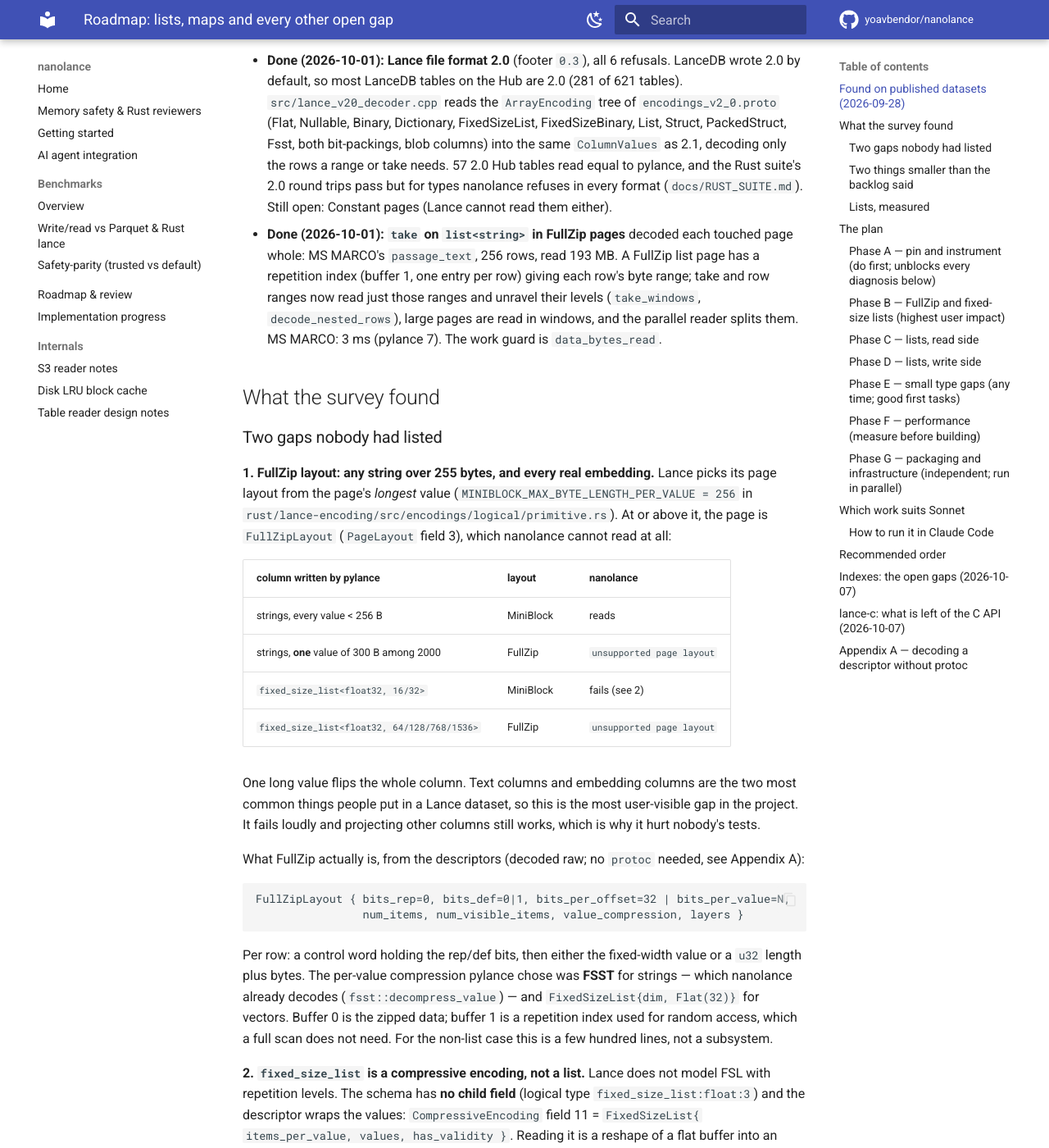
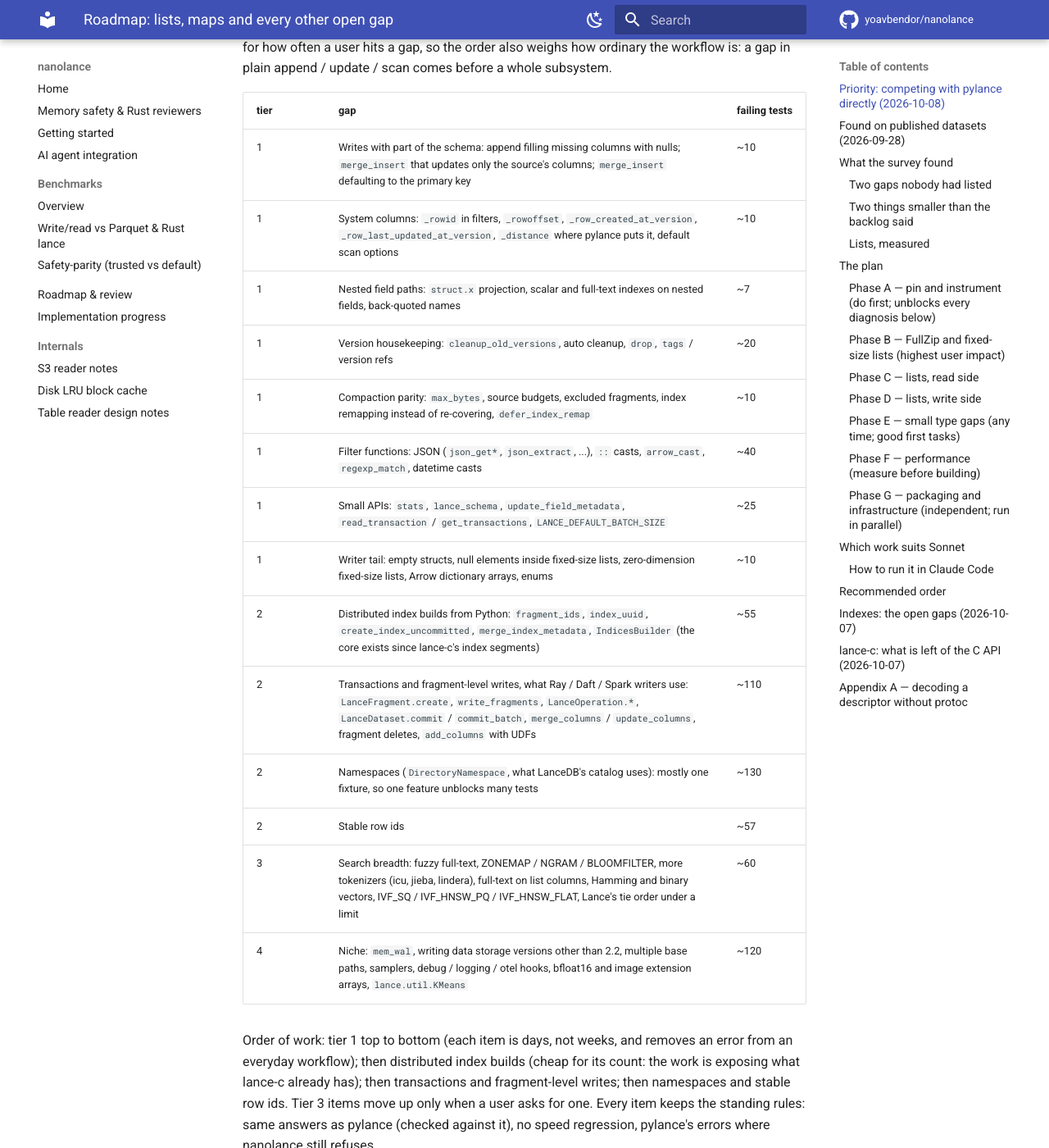
Before and after one commit to yoavbendor/nanolance, an MkDocs documentation site: the page built from docs/ROADMAP.md, in a window 1280 px wide and 1400 px high, scrolled down 524 px. Shown: the whole window at 82% size. Built offline with MkDocs 1.6.1 and Material for MkDocs 9.7.7, drawn with Linux system fonts in a browser that asks for light colours; comment, search, counter and statistics services are not loaded; some of the changed text lies outside the part shown.

Commit message:
Roadmap: reprioritize by what pylance users hit, from pylance's suite
Every failing test of pylance 12's suite grouped by cause; everyday
write / scan / update gaps come first, then distributed index builds,
transactions and namespaces, then search breadth.

Co-Authored-By: Claude Opus 5.5 <noreply@anthropic.com>
Claude-Session: https://claude.ai/code/session_014PGy9PK68gHvyR8T1r5ueY

```diff
--- a/docs/ROADMAP.md
+++ b/docs/ROADMAP.md
@@ -7,6 +7,40 @@ it names the evidence, the files, the oracle that proves it done, and which mode
 Everything below was **measured against pylance 2.2 files written for this plan**, not taken from the
 backlog. That changed the picture substantially. Two gaps nobody had listed are bigger than lists, and
 two items the backlog called large are small.
+
+---
+
+## Priority: competing with pylance directly (2026-10-08)
+
+This order supersedes the "Suggested order" lines further down. The evidence is pylance 12's own
+suite, run against nanolance.lance with every failure grouped by its cause: nanolance passes 259;
+869 tests fail or error, of which pylance itself passes all but about 14. The counts are a proxy
+for how often a user hits a gap, so the order also weighs how ordinary the workflow is: a gap in
+plain append / update / scan comes before a whole subsystem.
+
+| tier | gap | failing tests |
+|---|---|---|
+| 1 | Writes with part of the schema: append filling missing columns with nulls; `merge_insert` that updates only the source's columns; `merge_insert` defaulting to the primary key | ~10 |
+| 1 | System columns: `_rowid` in filters, `_rowoffset`, `_row_created_at_version`, `_row_last_updated_at_version`, `_distance` where pylance puts it, default scan options | ~10 |
+| 1 | Nested field paths: `struct.x` projection, scalar and full-text indexes on nested fields, back-quoted names | ~7 |
+| 1 | Version housekeeping: `cleanup_old_versions`, auto cleanup, `drop`, `tags` / version refs | ~20 |
+| 1 | Compaction parity: `max_bytes`, source budgets, excluded fragments, index remapping instead of re-covering, `defer_index_remap` | ~10 |
+| 1 | Filter functions: JSON (`json_get*`, `json_extract`, ...), `::` casts, `arrow_cast`, `regexp_match`, datetime casts | ~40 |
+| 1 | Small APIs: `stats`, `lance_schema`, `update_field_metadata`, `read_transaction` / `get_transactions`, `LANCE_DEFAULT_BATCH_SIZE` | ~25 |
+| 1 | Writer tail: empty structs, null elements inside fixed-size lists, zero-dimension fixed-size lists, Arrow dictionary arrays, enums | ~10 |
+| 2 | Distributed index builds from Python: `fragment_ids`, `index_uuid`, `create_index_uncommitted`, `merge_index_metadata`, `IndicesBuilder` (the core exists since lance-c's index segments) | ~55 |
+| 2 | Transactions and fragment-level writes, what Ray / Daft / Spark writers use: `LanceFragment.create`, `write_fragments`, `LanceOperation.*`, `LanceDataset.commit` / `commit_batch`, `merge_columns` / `update_columns`, fragment deletes, `add_columns` with UDFs | ~110 |
+| 2 | Namespaces (`DirectoryNamespace`, what LanceDB's catalog uses): mostly one fixture, so one feature unblocks many tests | ~130 |
+| 2 | Stable row ids | ~57 |
+| 3 | Search breadth: fuzzy full-text, ZONEMAP / NGRAM / BLOOMFILTER, more tokenizers (icu, jieba, lindera), full-text on list columns, Hamming and binary vectors, IVF_SQ / IVF_HNSW_PQ / IVF_HNSW_FLAT, Lance's tie order under a limit | ~60 |
+| 4 | Niche: `mem_wal`, writing data storage versions other than 2.2, multiple base paths, samplers, debug / logging / otel hooks, bfloat16 and image extension arrays, `lance.util.KMeans` | ~120 |
+
+Order of work: tier 1 top to bottom (each item is days, not weeks, and removes an error from an
+everyday workflow); then distributed index builds (cheap for its count: the work is exposing what
+lance-c already has); then transactions and fragment-level writes; then namespaces and stable row
+ids. Tier 3 items move up only when a user asks for one. Every item keeps the standing rules: same
+answers as pylance (checked against it), no speed regression, pylance's errors where nanolance
+still refuses.
 
 ---
 
@@ -345,8 +379,8 @@ pylance users rely on that nanolance does not do yet, roughly in order of how of
    `lance.indices.IndicesBuilder`, progress callbacks, index file format v3 (256-document posting
    blocks).
 
-Suggested order: fuzzy matching from (4) next, then ZONEMAP from (5) (IVF_HNSW_SQ from (2) and
-phrase queries from (4) are done).
+Suggested order: see "Priority: competing with pylance directly" at the top (IVF_HNSW_SQ from (2)
+and phrase queries from (4) are done).
 
 ## lance-c: what is left of the C API (2026-10-07)
 
```
